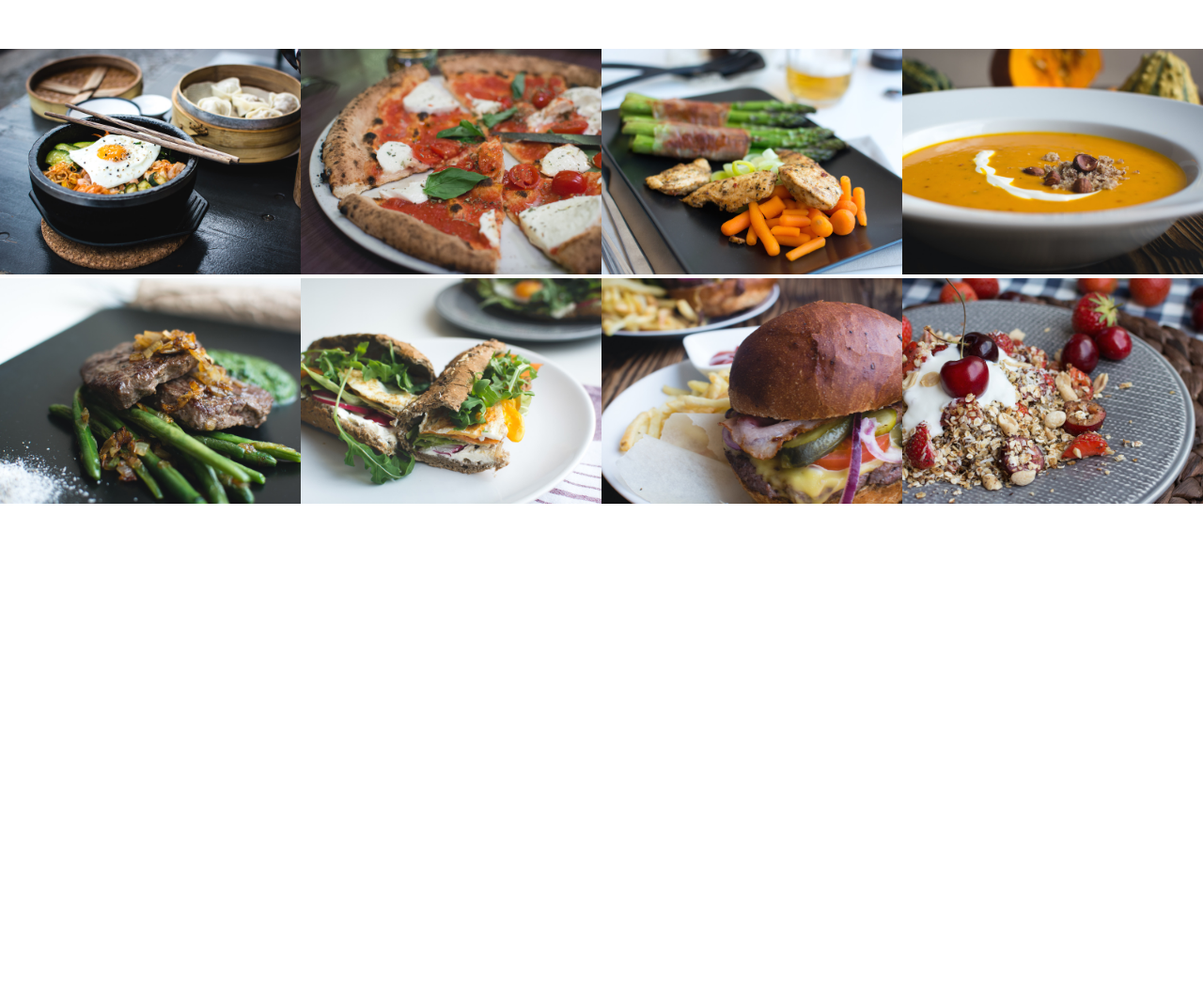
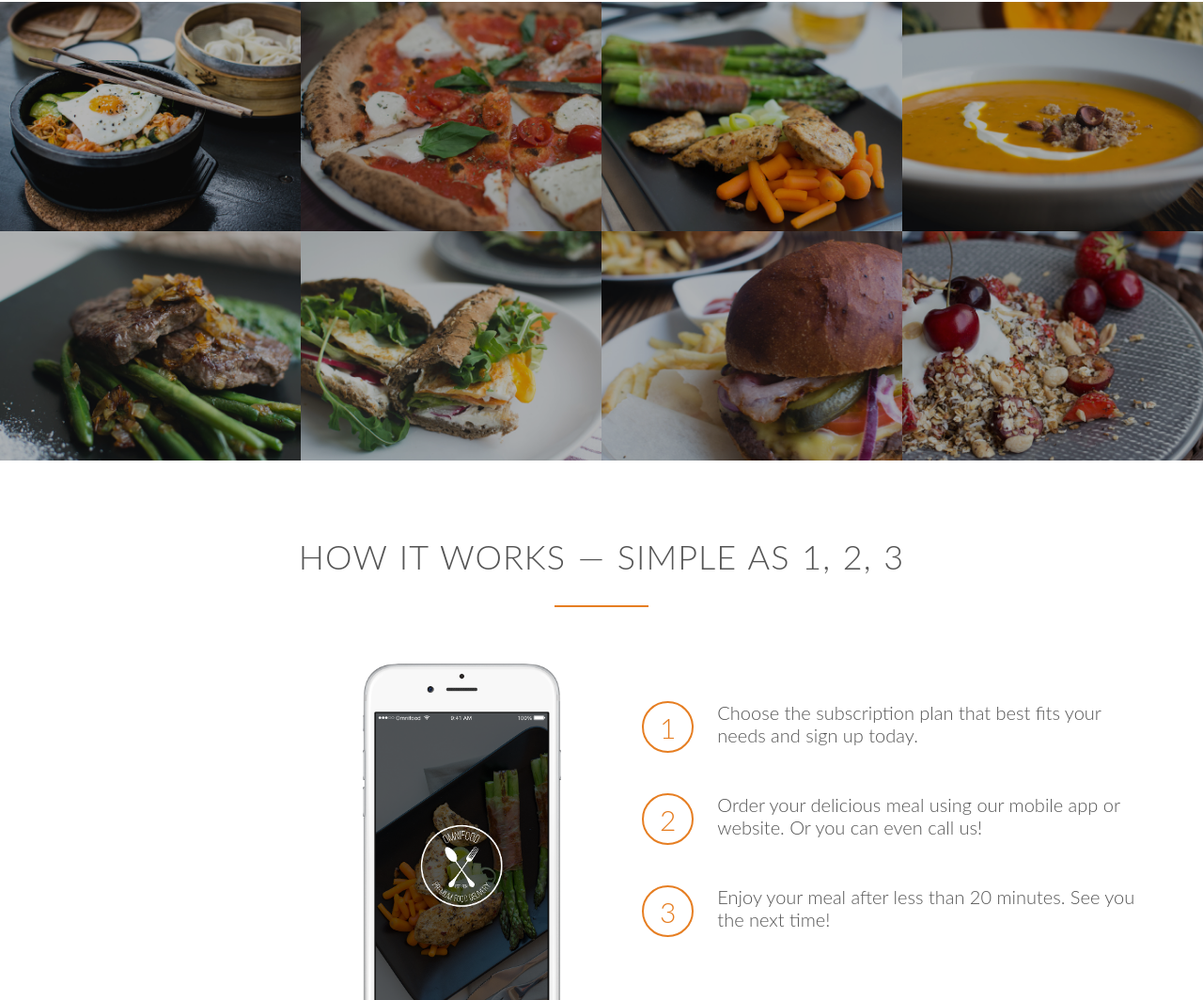
Before and after one commit to hipala/Omnifood, a plain HTML site: page index.html in a window 1280 px wide. Shown: the part 1516-2580 px from the top of the page at 94% size. Before the commit the page ends 2056 px from the top, so only its background shows below. Drawn offline with Linux system fonts and the light colour scheme; files whose address does not match are found by name.

Commit message:
favorite meals section - Part 2 & how-it-works section

```diff
--- a/index.html
+++ b/index.html
@@ -64,7 +64,7 @@
         </section>
 
         <section class="section-meals">
-            <ul class="meals-showcase">
+            <ul class="meals-showcase clearfix">
                 <li>
                     <figure class="meal-photo">
                         <img src="resources/img/1.jpg" alt="Korean bibimbap with egg and vegetables">
@@ -86,7 +86,7 @@
                     </figure>
                  </li>
             </ul>
-            <ul class="meals-showcase">
+            <ul class="meals-showcase clearfix">
                 <li>
                     <figure class="meal-photo">
                         <img src="resources/img/5.jpg" alt="Paleo beef steak with vegetables">
@@ -109,5 +109,33 @@
                  </li>
             </ul>
         </section>
+
+        <section class="section-steps">
+            <div class="row">
+                <h2>How it works &mdash; Simple as 1, 2, 3</h2>
+            </div>
+            <div class="row">
+                <div class="col span-1-of-2 steps-box">
+                    <img src="resources/img/app-iPhone.png" alt="Omnifood on iPhone" class="app-screen">
+                </div>
+                <div class="col span-1-of-2 steps-box">
+                    <div class="works-step">
+                        <div>1</div>
+                        <p>Choose the subscription plan that best fits your needs and sign up today.</p>
+                    </div>
+                    <div class="works-step">
+                        <div>2</div>
+                        <p>Order your delicious meal using our mobile app or website. Or you can even call us!</p>
+                    </div>
+                    <div class="works-step">
+                        <div>3</div>
+                        <p>Enjoy your meal after less than 20 minutes. See you the next time!</p>
+                    </div>
+
+                    <a href="#" class="btn-app"><img src="resources/img/download-app.svg" alt="App Store Button"></a>
+                    <a href="#" class="btn-app"><img src="resources/img/download-app-android.png" alt="Play Store Button"></a>
+                </div>
+            </div>
+        </section>
     </body>
 </html>
--- a/resources/css/style.css
+++ b/resources/css/style.css
@@ -19,6 +19,15 @@ html {
     font-weight: 300;
     font-size: 20px;
     text-rendering: optimizeLegibility;
+}
+
+.clearfix {zoom:1}  /*解決IE瀏覽器的問題*/
+.clearfix:after {
+    content: ' ';  /*插入生成內容*/
+    clear: both;  /*消除左邊及右邊的浮動*/
+    display: block;
+    height: 0;
+    visibility: hidden;  /*隱藏物件，但物件位置不會消失，display:none則連物件佔的位置一起隱藏*/
 }
 
 /* --------------------------------- */
@@ -201,8 +210,21 @@ header {
 }
 
 /* --------------------------------- */
+/* FEATURES */
+/* --------------------------------- */
+
+.section-features .long-copy {
+    margin-bottom: 30px;
+}
+
+
+/* --------------------------------- */
 /* MEALS */
 /* --------------------------------- */
+
+.section-meals {
+    padding: 0;
+}
 
 .meals-showcase {
     list-style: none;  /*設定ul li 或ol li 的項目符號*/
@@ -218,9 +240,70 @@ header {
 .meal-photo {
     width: 100%;
     margin: 0;
+    overflow: hidden;  /*超過的部分隱藏*/
+    background: #000;
 }
 
 .meal-photo img {
+    opacity: 0.7;
     width: 100%;
     height: auto;
+    transform: scale(1.15);  /*等比例放大*/
+    transition: transform 0.5s, opacity 0.5s;
 }
+
+.meal-photo img:hover {
+    opacity: 1;
+    transform: scale(1.06);
+}
+
+/* --------------------------------- */
+/* HOW IT WORKS*/
+/* --------------------------------- */
+
+.sections-steps {
+    background: #f4f4f4;
+}
+
+.steps-box:first-child {
+    text-align: right;
+    padding-right: 3%;
+    margin-top: 30px;
+}
+
+.steps-box:last-child {  /*注意跟:last-of-type區別*/
+    padding-left: 3%;
+    margin-top: 70px;
+}
+
+.app-screen {
+    width: 40%;
+}
+
+.works-step {
+    margin-bottom: 50px;
+}
+
+.works-step:last-of-type {  /*注意跟:last-child區別*/
+    margin-bottom: 80px;
+}
+
+.works-step div {
+    color: #e67e22;
+    border: 2px solid #e67e22;
+    display: inline-block;
+    border-radius: 50%;
+    height: 55px;
+    width: 55px;
+    text-align: center;
+    padding: 8px;
+    float: left;
+    font-size: 150%;
+    margin-right: 25px;
+}
+
+.btn-app img {
+    height: 50px;
+    width: auto;
+    margin-right: 10px;
+}
```
